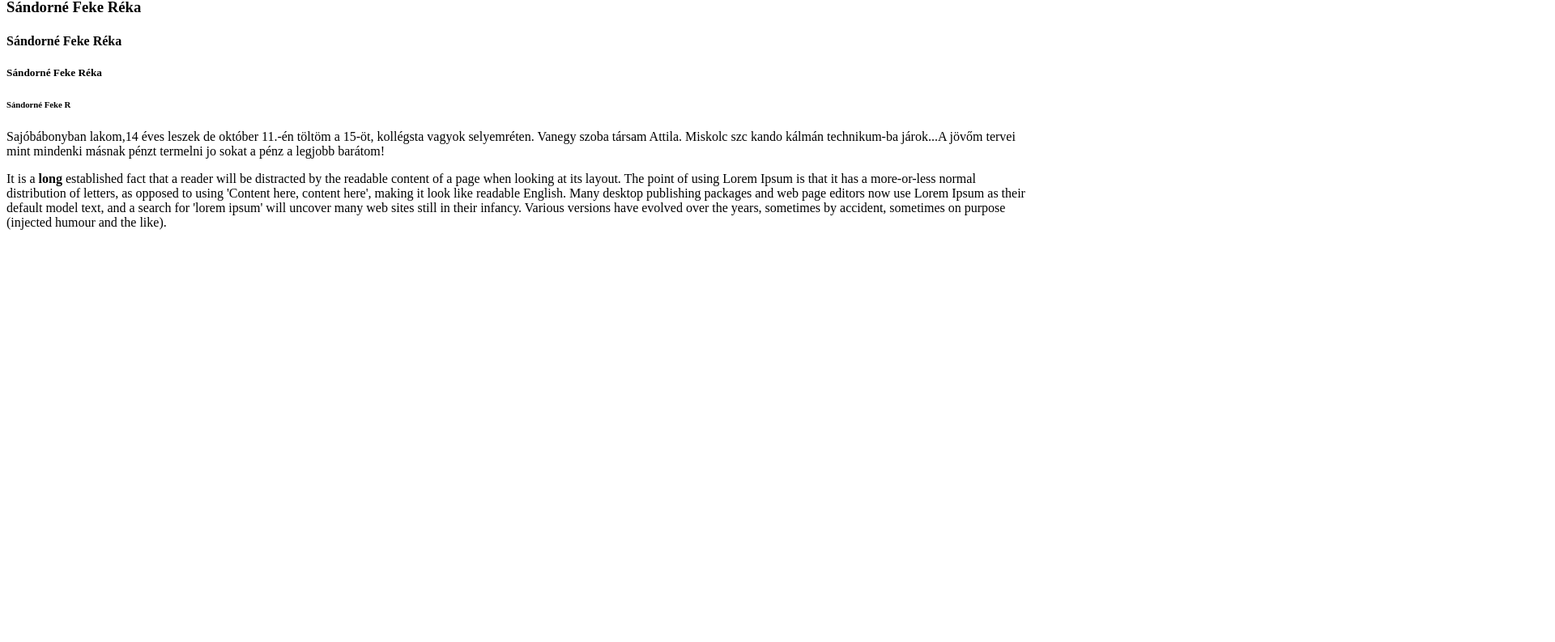
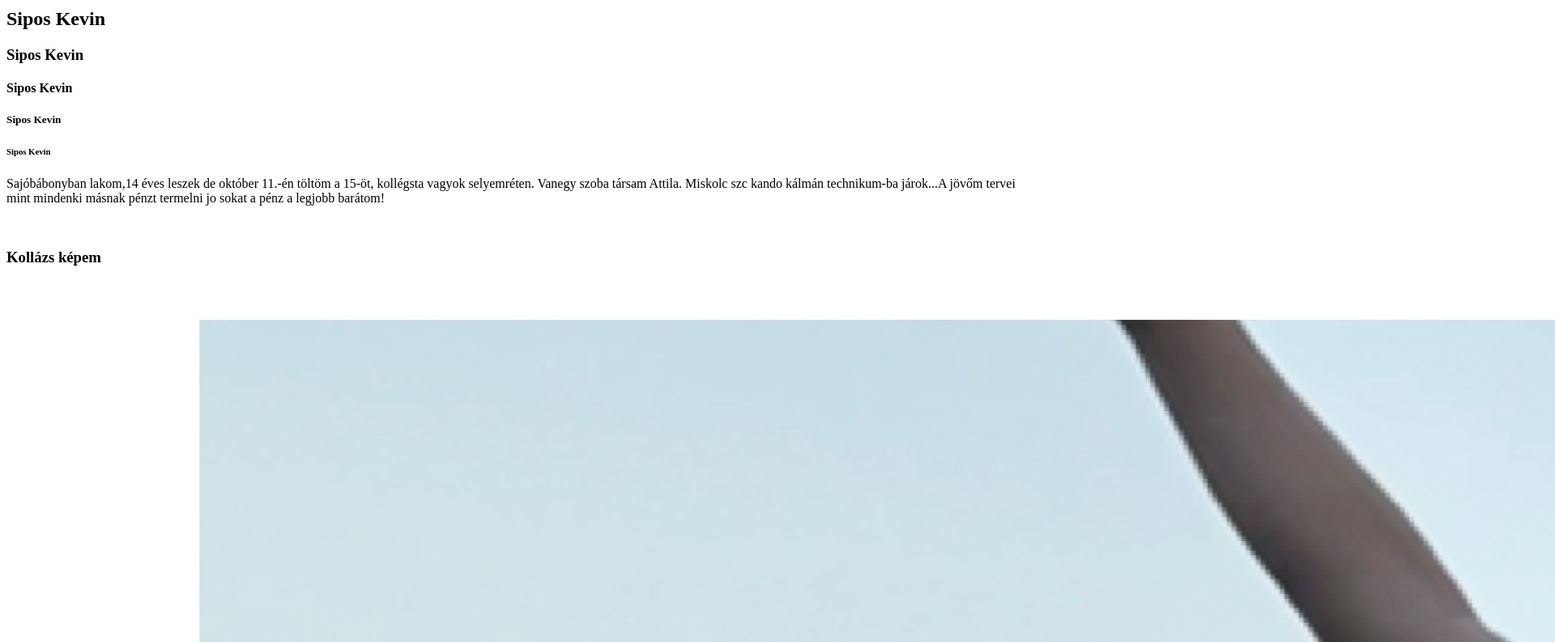
Before and after one commit to Siposkevin195/weboldalam, a plain HTML site: page index.html in a window 1280 px wide. Shown: the part 96-889 px from the top of the page at 81% size, 1920 px wide, since content can reach past the window. Before the commit the page ends 800 px from the top, so only its background shows below. Drawn offline with Linux system fonts and the light colour scheme.

Commit message:
kollázs

```diff
--- a/index.html
+++ b/index.html
@@ -12,14 +12,17 @@
         <a href="keplink.html">KÉPLINK</a>
     </nav>
     <!--címsorok: h1-h6-ig van, legnagyobb a h1, alap stílusbeállítása, hogy félkövér-->
-    <h1 Réka</h1>
-    <h2>Sándorné Feke Réka</h2>
-    <h3>Sándorné Feke Réka</h3>
-    <h4>Sándorné Feke Réka</h4>
-    <h5>Sándorné Feke Réka</h5>
-    <h6>Sándorné Feke R</h6>
+    <h1>Sipos Kevin</h1>
+    <h2>Sipos Kevin</h2>
+    <h3>Sipos Kevin</h3>
+    <h4>Sipos Kevin</h4>
+    <h5>Sipos Kevin</h5>
+    <h6>Sipos Kevin</h6>
     <p>Sajóbábonyban lakom,14 éves leszek de október 11.-én töltöm a 15-öt, kollégsta vagyok selyemréten. Vanegy szoba társam Attila. Miskolc szc kando kálmán technikum-ba járok...A jövőm tervei mint mindenki másnak pénzt termelni jo sokat a pénz a legjobb barátom!</p>
-
+    <br>
+    <h3>Kollázs képem</h3>
+    <br>
+    <img src="img/Kollázs kép készítése (2025. szept. 28., 21_19).jpg" alt="kollázs" title="kollázs" widht="500"
 
     <p>It is a <b>long</b> established fact that a reader will be distracted by the readable content of a page when looking at its layout. The point of using Lorem Ipsum is that it has a more-or-less normal distribution of letters, as opposed to using 'Content here, content here', making it look like readable English. Many desktop publishing packages and web page editors now use Lorem Ipsum as their default model text, and a search for 'lorem ipsum' will uncover many web sites still in their infancy. Various versions have evolved over the years, sometimes by accident, sometimes on purpose (injected humour and the like).</p>
 </body>
```
Also changed, not shown: img/Kollázs kép készítése (2025. szept. 28., 21_19).jpg (added).
